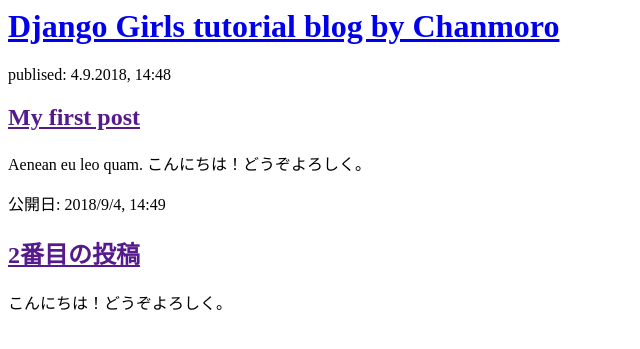
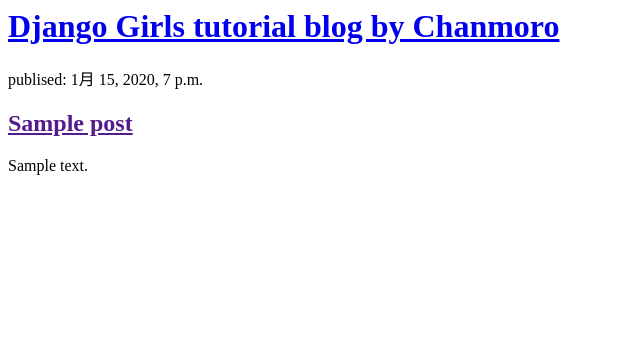
Before and after one commit to Chanmoro/djangogirls-tutorial, a Django app: template blog/templates/blog/post_list.html in a window 1280 px wide. Shown: the top 349 px of the page, without its empty margins (0-640 px from the left). Run offline with Django 3.2, Linux system fonts and the light colour scheme; the template is opened without the code that fills it: values that come from a table or form of the project are taken from there, others are empty; tables that the repository leaves empty hold one stand-in row (values such as "Sample post").

Commit message:
[add] post_listのviewにPostの内容を動的に表示するように修正

```diff
--- a/blog/templates/blog/post_list.html
+++ b/blog/templates/blog/post_list.html
@@ -8,18 +8,14 @@
   <div>
     <h1><a href="/">Django Girls tutorial blog by Chanmoro</a></h1>
   </div>
+  {% for post in posts %}
+  <div>
+    <p>publised: {{post.published_date}}</p>
+    <h2><a href="">{{post.title}}</a></h2>
+    <p>{{post.text | linebreaksbr}}</p>
+  </div>
+  {% endfor %}
 
-  <div>
-    <p>publised: 4.9.2018, 14:48</p>
-    <h2><a href="">My first post</a></h2>
-    <p>Aenean eu leo quam. こんにちは！どうぞよろしく。</p>
-  </div>
-
-  <div>
-    <p>公開日: 2018/9/4, 14:49</p>
-    <h2><a href="">2番目の投稿</a></h2>
-    <p>こんにちは！どうぞよろしく。</p>
-  </div>
 </body>
 
 </html>
--- a/blog/views.py
+++ b/blog/views.py
@@ -1,5 +1,9 @@
 from django.shortcuts import render
+from django.utils import timezone
+from .models import Post
 
 
 def post_list(request):
-    return render(request, 'blog/post_list.html', {})
+    posts = Post.objects.filter(
+        published_date__lte=timezone.now()).order_by('published_date')
+    return render(request, 'blog/post_list.html', {'posts': posts})
```
